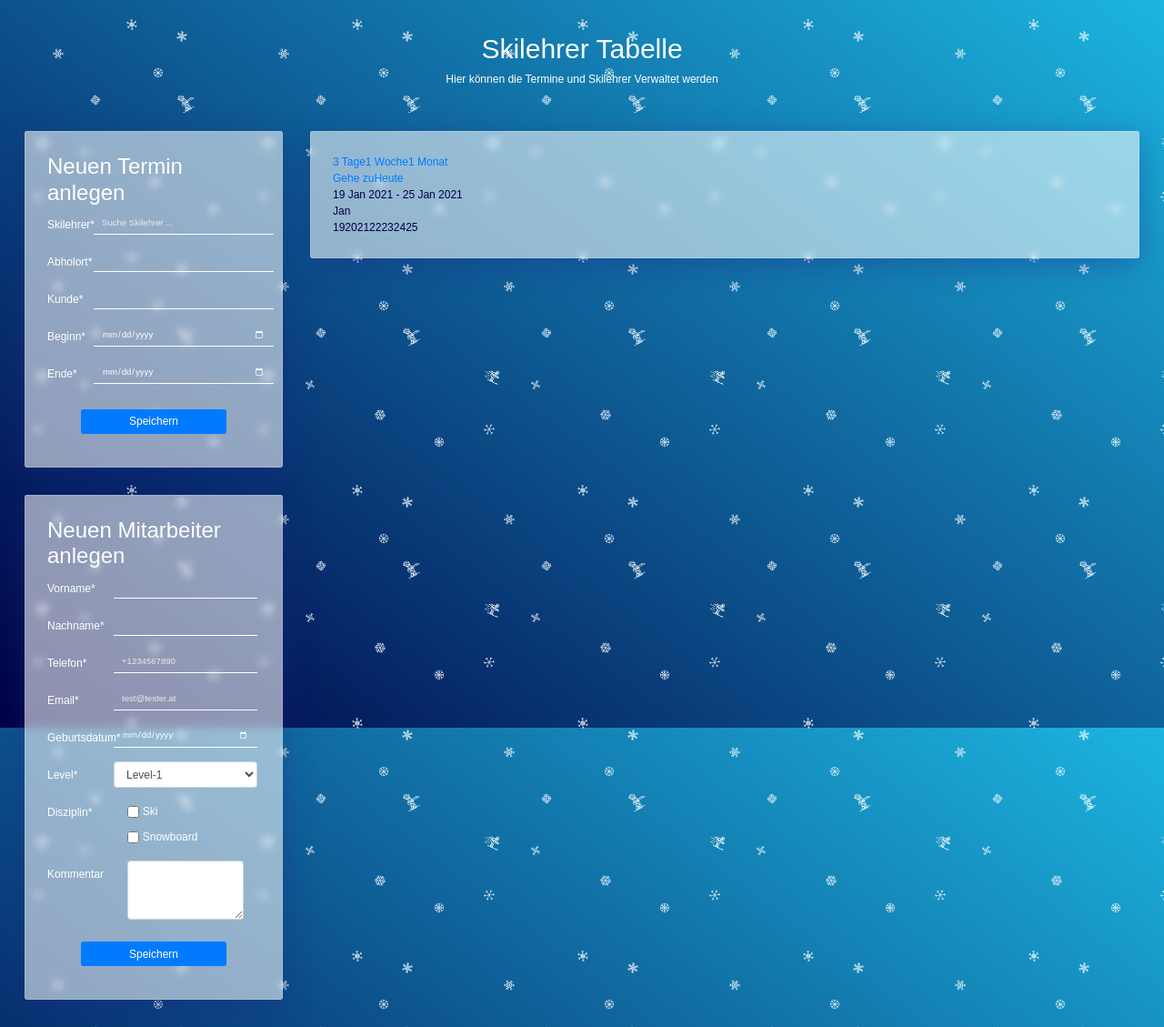
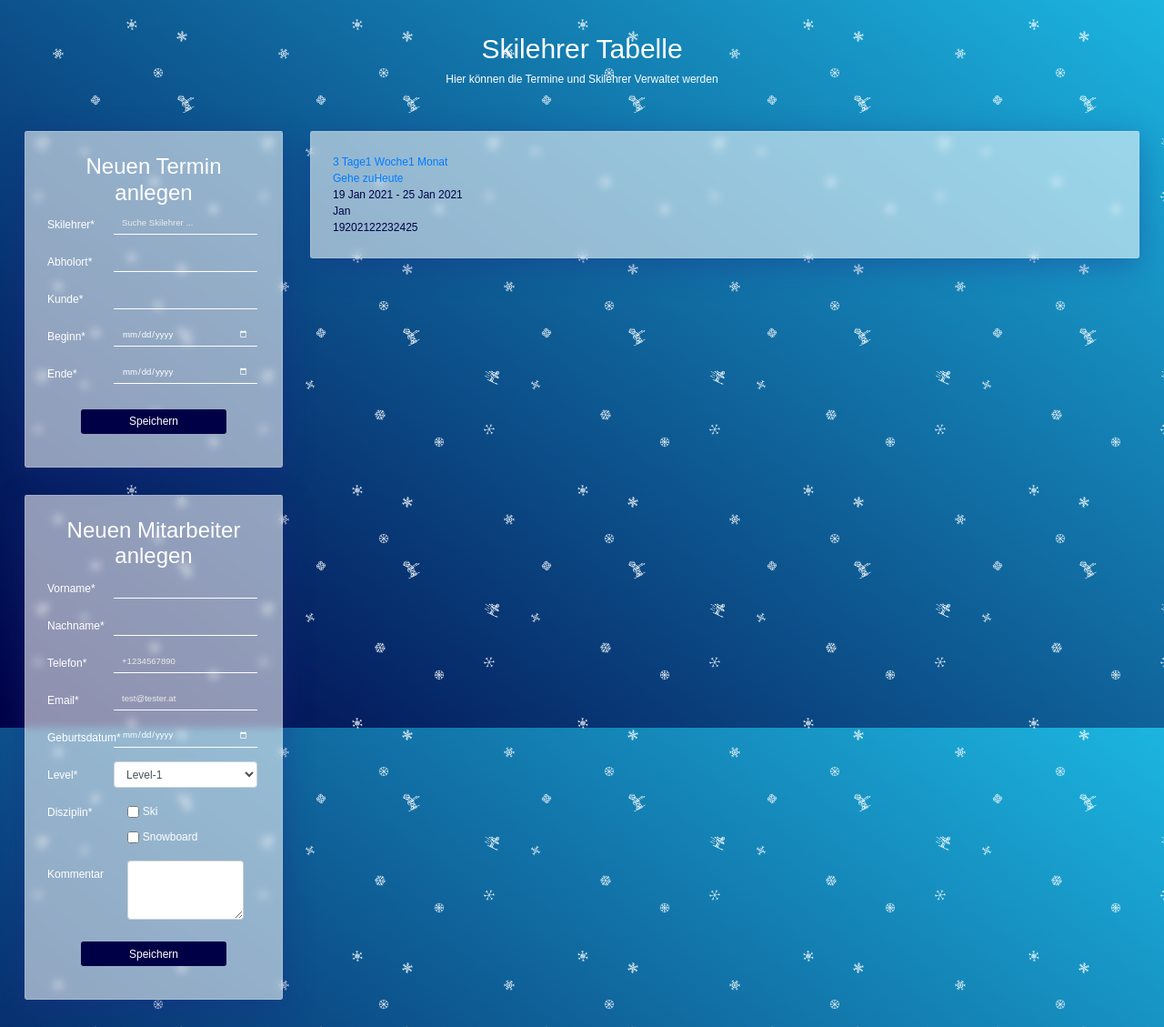
Before and after one commit to Team-Skischule/Homepage, a PHP site: page /Homepage/TimeScheduler-master/Calendar.php in a window 1280 px wide. Shown: the whole page at 91% size. Run offline with PHP 8.4, Linux system fonts and the light colour scheme; the visitor is signed in with stand-in values (Sample User, id 1); data that the repository does not hold is empty; some libraries are stand-ins or nearby versions.

Commit message:
spaltenbezeichnung col-9 auf col-8 angepasst + css darstellung

```diff
--- a/style.css
+++ b/style.css
@@ -3,10 +3,12 @@
   color: white !important;
   /* Set Design Standard Variables: */
   --main-bg-color: rgb(240, 240, 240);
+  --std-dark-blue: #000046;
   --second-bg-color: rgb(120, 161, 221);
   --item-bg-color: #0000ff2e;
-  --bg-gradien-color-1: #000046;
-  --font-dark: #000046;
+  --bg-gradien-color-1: var(--std-dark-blue);
+  --font-dark: var(--std-dark-blue);
+  --btn-dark: var(--std-dark-blue);
   --bg-gradien-color-2: #1cb5e0;
   --std-border-radius: 0.2em;
   --std-box-shadow: 0px 0px 4px #cdcdcd;
@@ -93,93 +95,18 @@ h1 {
   margin-bottom: 30px;
 }
 
+.sidebar h2{
+  text-align: center;
+}
+
+.sidebar-container .btn.btn-primary {
+  background-color: var(--btn-dark);
+}
+
 
 
 /* --- sidebar-container Ende---*/
 
-/* --- Menu Tabs ---*/
-
-
-
-.tabs .tab-header {
-  width: 100%;
-  height: 3.6em;
-  display: inline-block;
-  border-bottom: 1px solid white;
-}
-
-.tabs .tab-header div {
-  float: left;
-  padding: 0.5rem;
-  font-size: 1rem;
-  font-weight: 600;
-  cursor: pointer;
-}
-
-.tabs .tab-header > div i:hover,
-.tabs .tab-header > div i.active {
-  color: var(--font-dark);
-  font-weight: 700;
-}
-
-.tabs .tab-header div i {
-  display: inline-block;
-  font-size: 1.5rem;
-  text-align: center;
-  padding: 0 0.3em 0.3em;
-}
-.tabs .tab-header div i p {
-  font-size: 0.85rem;
-}
-
-.tabs .tab-header div i::before {
-  margin-right: 0.2em;
-}
-
-.tabs .tab-content {
-  position: relative;
-  height: 100%;
-}
-
-.tabs .tab-content > div {
-  display: none;
-}
-
-.tabs .tab-content > div.active {
-  display: block;
-  transition: display 500ms ease-in-out;
-}
-
-.tabs .tab-content > div > i {
-  display: block;
-  width: 2.5em;
-  height: 2.5em;
-  color: none;
-  font-size: 1em;
-  font-weight: 600;
-  text-align: center;
-  line-height: 2.4em;
-  border-radius: 50%;
-  box-shadow: 0 8px 32px 0 rgba(31, 38, 135, 0.37);
-  border: var(--form-border);
-  margin: 0.5em auto;
-}
-
-.tabcontent {
-  animation: fadeEffect 1s; /* Fading effect takes 1 second */
-}
-
-/* Go from zero to full opacity */
-@keyframes fadeEffect {
-  from {
-    opacity: 0;
-  }
-  to {
-    opacity: 1;
-  }
-}
-
-/* --- Menu Tabs Ende---*/
 
 /* --- Formular Design ---*/
 
@@ -201,8 +128,10 @@ form p {
   text-align: center;
 }
 
-form .col-sm-8 {
-  max-width: 60%;
+@media (min-width: 576px) {
+  .sidebar-container .col-sm-8 {
+      max-width: 60%;
+  }
 }
 
 input.btn {
--- a/termine-anlegen-neu.php
+++ b/termine-anlegen-neu.php
@@ -2,30 +2,30 @@
  <form class="content-container" id="form" action="" name="contact" >
     <div class="result"></div>
     <div class="form-group row search-box">
-        <label for="skilehrername" class="col-sm-3 col-form-label">Skilehrer* </label>
-        <input type="text" value="" class="form-control col-sm-9" name="skilehrername" id="skilehrername" autocomplete="off" placeholder="Suche Skilehrer ..." required>
+        <label for="skilehrername" class="col-sm-4  col-form-label">Skilehrer* </label>
+        <input type="text" value="" class="form-control col-sm-8" name="skilehrername" id="skilehrername" autocomplete="off" placeholder="Suche Skilehrer ..." required>
         <div class="skilehrerResult liveSearchResultStyle"></div>
         <div id="skilehrerid"></div>
     </div>
 
     <div class="form-group row">
-        <label for="abholort" class="col-sm-3 col-form-label">Abholort*</label>
-        <input type="text" class="form-control col-sm-9" name="abholort" id="abholort"minlength="1" required>
+        <label for="abholort" class="col-sm-4  col-form-label">Abholort*</label>
+        <input type="text" class="form-control col-sm-8" name="abholort" id="abholort"minlength="1" required>
     </div>
 
     <div class="form-group row">
-        <label for="kundenname" class="col-sm-3 col-form-label">Kunde*</label>
-        <input type="text" name="kundenname" id="kundenname" class="form-control col-sm-9"  required>
+        <label for="kundenname" class="col-sm-4  col-form-label">Kunde*</label>
+        <input type="text" name="kundenname" id="kundenname" class="form-control col-sm-8"  required>
     </div>
 
     <div class="form-group row">
-        <label for="beginn" class="col-sm-3 col-form-label">Beginn*</label>
-        <input type="date" class="form-control col-sm-9" name="beginn" id="beginn" required>
+        <label for="beginn" class="col-sm-4  col-form-label">Beginn*</label>
+        <input type="date" class="form-control col-sm-8" name="beginn" id="beginn" required>
     </div>
 
     <div class="form-group row">
-        <label for="ende" class="col-sm-3 col-form-label">Ende*</label>
-        <input type="date" class="form-control col-sm-9" name="ende" id="ende" required>
+        <label for="ende" class="col-sm-4  col-form-label">Ende*</label>
+        <input type="date" class="form-control col-sm-8" name="ende" id="ende" required>
     </div>
 
     <div class="row">
```
